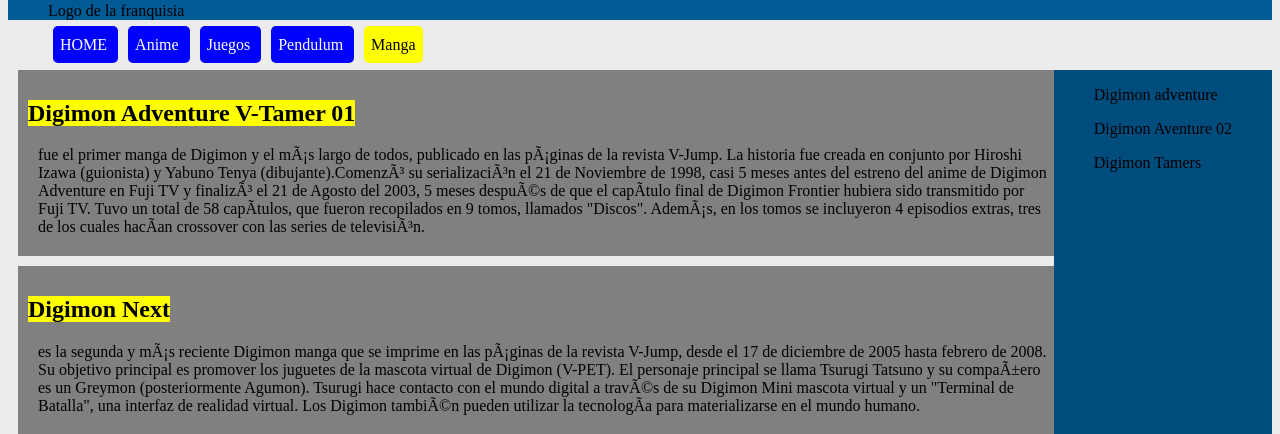
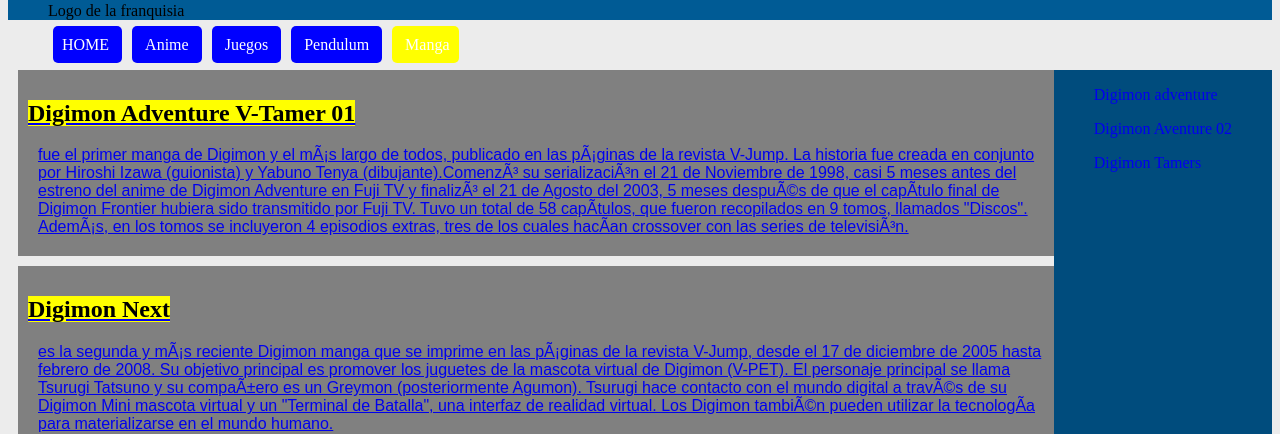
Before and after one commit to ivanbur97/guia-digimon, a plain HTML site: page Guia_Manga.html in a window 1280 px wide. Shown: the part 381-815 px from the top of the page. Drawn offline with Linux system fonts and the light colour scheme.

Commit message:
mejora de barra de navecagicion

```diff
--- a/Guia_Manga.html
+++ b/Guia_Manga.html
@@ -12,7 +12,7 @@
 	<style>
 		#boton_manga{
 			background-color: yellow;
-			color: black;}
+		}
 	</style>
 
 </head>
@@ -29,11 +29,11 @@
 
 	<nav id=barra_navegacion_principal>
 		<ul>
-			<li id="boton_Principal"> HOME </li>
-			<li id="boton_anime"> Anime </li>
-			<li id="boton_juegos"> Juegos </li>
-			<li id="boton_pendulum"> Pendulum </li>
-			<li id="boton_manga"> Manga </li>
+			<li id="boton_Principal"> <a href="index.html"> HOME </li>
+			<li id="boton_anime"> <a href="Guia_Animes.html"> Anime </li>
+			<li id="boton_juegos"> <a href="Guia_juegos.html"> Juegos </li>
+			<li id="boton_pendulum"> <a href="Guia_pendulum.html"> Pendulum </li>
+			<li id="boton_manga"> <a href="Guia_Manga.html"> Manga </li>
 		</ul>
 	</nav>
 
--- a/mihojadeestilos.css
+++ b/mihojadeestilos.css
@@ -17,6 +17,12 @@ body {
 	height: 1000px;
 }
 
+li a {
+  color: white;
+  padding: 2px 2px;
+  text-decoration: none;
+}
+
 #imagenes-index{
 	border-radius: 10px 30px;
 	width: 120px;
@@ -26,15 +32,18 @@ body {
     margin-left: 10px;
 }
 
+
 article{
 	background-color: grey;
 	margin: 10px;
 	padding: 10px;
 
 }
- p{
+
+p{
+	font-family: Arial, Helvetica, sans-serif;
  	margin: 10px;
- }
+}
 
 li{
 	background-color: blue;
```
Also changed, not shown: Guia_Animes.html (+6 -7 lines), Guia_juegos.html (+6 -6 lines), Guia_pendulum.html (+7 -6 lines), index.html (+7 -6 lines).
